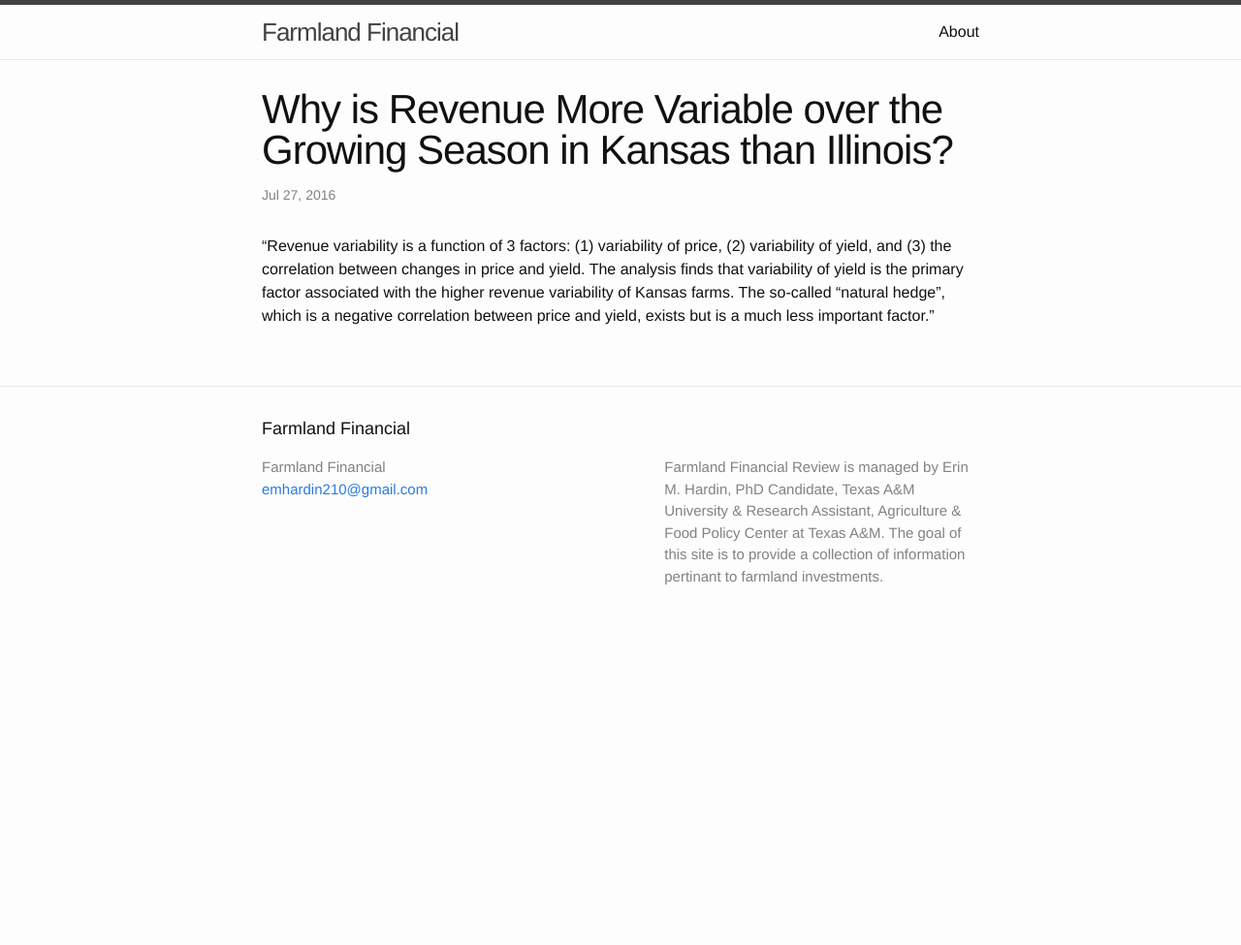
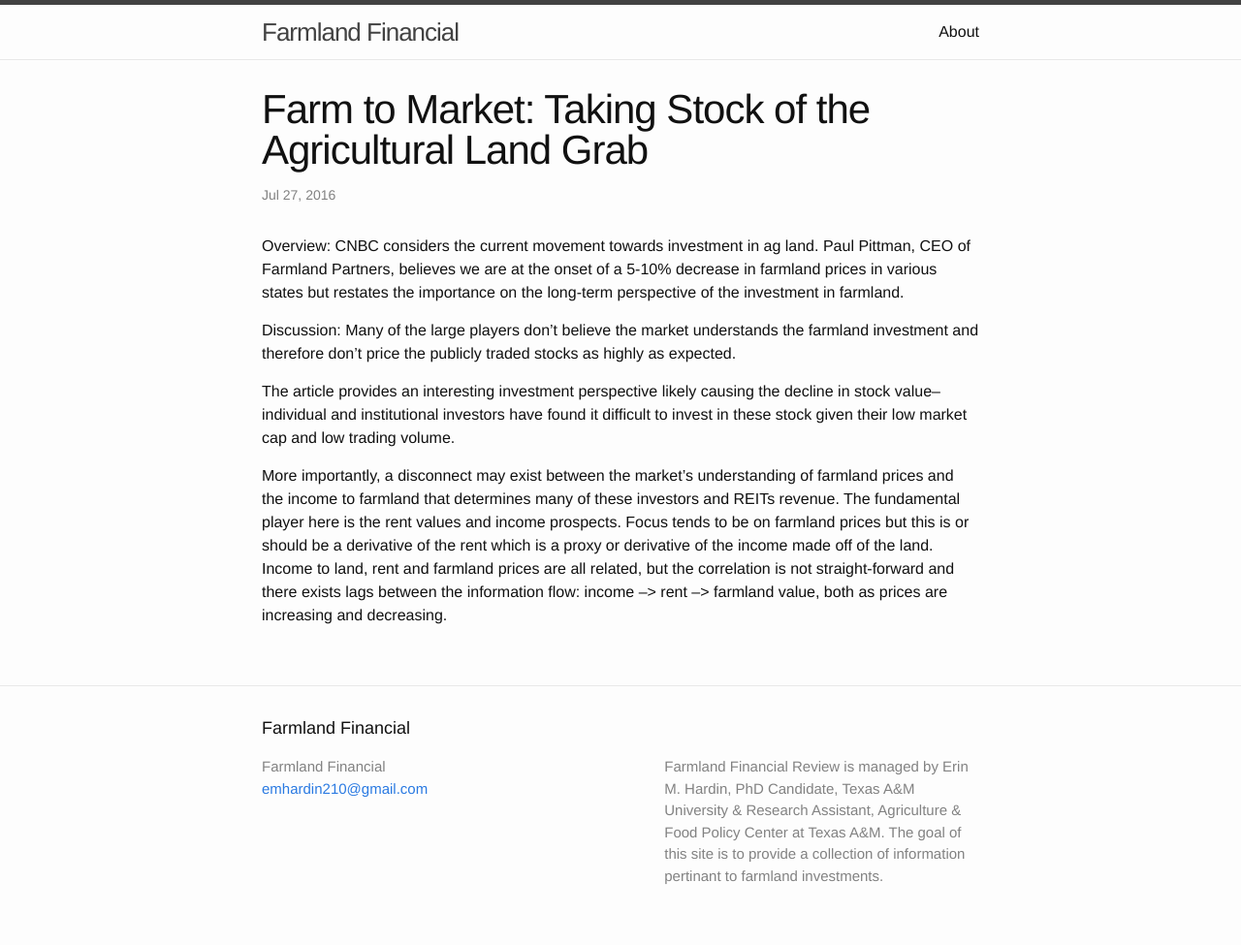
Before and after one commit to emhardin/farmlandfinancial, a Jekyll site: the page built from _posts/2016-10-21-g.md, in a window 1280 px wide. Shown: the whole page at 97% size. Built offline with Jekyll 4.4.1, drawn with Linux system fonts in a browser that asks for light colours; nearby versions of some CDN libraries; before the commit the page ends 900 px from its top, so only the background shows below that.

Commit message:
edit about, adding new posts

```diff
--- /dev/null
+++ b/_posts/2016-10-21-g.md
@@ -0,0 +1,29 @@
+---
+layout: post
+title:  "Farm to Market: Taking Stock of the Agricultural Land Grab"
+date:   2016-07-27 16:21:00 -0500
+categories: post update
+href: http://www.cnbc.com/2016/01/21/getting-your-plot-of-american-farmland-.html
+---
+Overview:
+CNBC considers the current movement towards investment in ag land. Paul Pittman,
+CEO of Farmland Partners, believes we are at the onset of a 5-10% decrease in
+farmland prices in various states but restates the importance on the long-term
+perspective of the investment in farmland.
+
+Discussion:
+Many of the large players don't believe the market understands the farmland investment
+and therefore don't price the publicly traded stocks as highly as expected.
+
+The article provides an interesting investment perspective likely causing the decline
+in stock value-- individual and institutional investors have found it difficult to
+invest in these stock given their low market cap and low trading volume.
+
+More importantly, a disconnect may exist between the market's understanding of
+farmland prices and the income to farmland that determines many of these investors
+and REITs revenue.  The fundamental player here is the rent values and income
+prospects.  Focus tends to be on farmland prices but this is or should be a
+derivative of the rent which is a proxy or derivative of the income made off of the land.
+Income to land, rent and farmland prices are all related, but the correlation is not
+straight-forward and there exists lags between the information flow:
+income --> rent --> farmland value, both as prices are increasing and decreasing.
```
Also changed, not shown: _posts/2016-10-21-a.md (added, +17 -0 lines), _posts/2016-10-21-b.md (added, +27 -0 lines), _posts/2016-10-21-c.md (added, +24 -0 lines), _posts/2016-10-21-d.md (added, +16 -0 lines), _posts/2016-10-21-f.md (added, +14 -0 lines), about.md (+1 -1 lines), assets/erin.jpeg (added).
